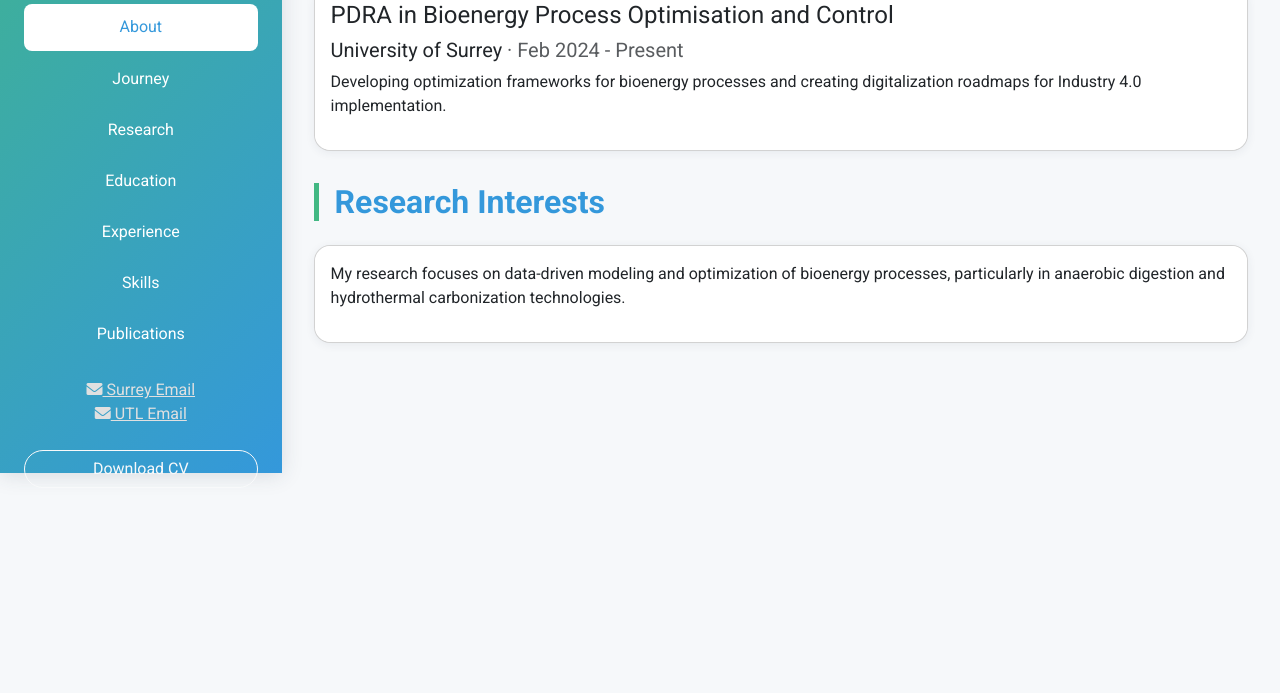
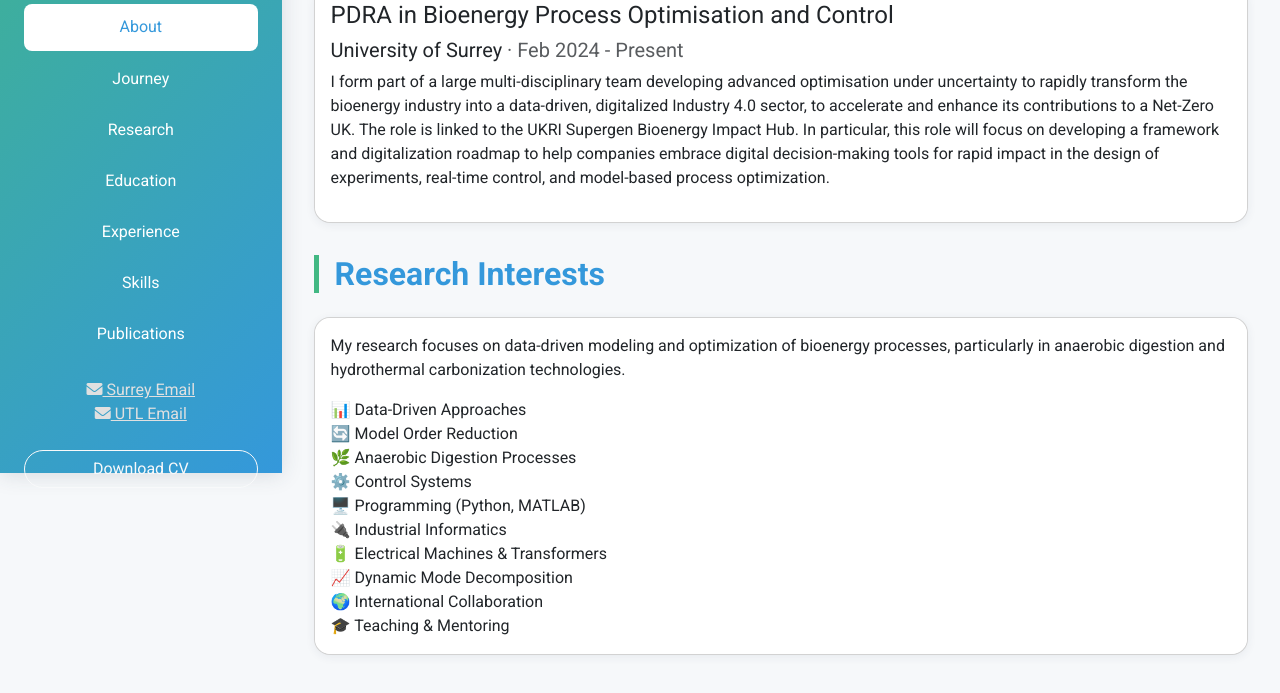
Before and after one commit to benmola/benmola.github.io, a website: page index.html in a window 1280 px wide. Shown: the part 327-1020 px from the top of the page. Before the commit the page ends 800 px from the top, so only its background shows below. Drawn offline with nearby package versions, Linux system fonts and the light colour scheme; some icons are missing.

Commit message:
Update index.html

```diff
--- a/index.html
+++ b/index.html
@@ -148,7 +148,13 @@
                 <div class="card-body">
                     <h4>PDRA in Bioenergy Process Optimisation and Control</h4>
                     <h5>University of Surrey <span class="text-muted">· Feb 2024 - Present</span></h5>
-                    <p>Developing optimization frameworks for bioenergy processes and creating digitalization roadmaps for Industry 4.0 implementation.</p>
+                    <p>I form part of a large multi-disciplinary
+                        team developing advanced optimisation under uncertainty to rapidly transform the
+                        bioenergy industry into a data-driven, digitalized Industry 4.0 sector, to accelerate and
+                        enhance its contributions to a Net-Zero UK. The role is linked to the UKRI Supergen
+                        Bioenergy Impact Hub. In particular, this role will focus on developing a framework and
+                        digitalization roadmap to help companies embrace digital decision-making tools for rapid
+                        impact in the design of experiments, real-time control, and model-based process optimization.</p>
                 </div>
             </div>
         </section>
@@ -157,6 +163,18 @@
             <div class="card">
                 <div class="card-body">
                     <p>My research focuses on data-driven modeling and optimization of bioenergy processes, particularly in anaerobic digestion and hydrothermal carbonization technologies.</p>
+                    <ul class="list-unstyled mt-3 mb-0">
+                        <li>📊 Data-Driven Approaches</li>
+                        <li>🔄 Model Order Reduction</li>
+                        <li>🌿 Anaerobic Digestion Processes</li>
+                        <li>⚙️ Control Systems</li>
+                        <li>🖥️ Programming (Python, MATLAB)</li>
+                        <li>🔌 Industrial Informatics</li>
+                        <li>🔋 Electrical Machines & Transformers</li>
+                        <li>📈 Dynamic Mode Decomposition</li>
+                        <li>🌍 International Collaboration</li>
+                        <li>🎓 Teaching & Mentoring</li>
+                    </ul>
                 </div>
             </div>
         </section>
```
